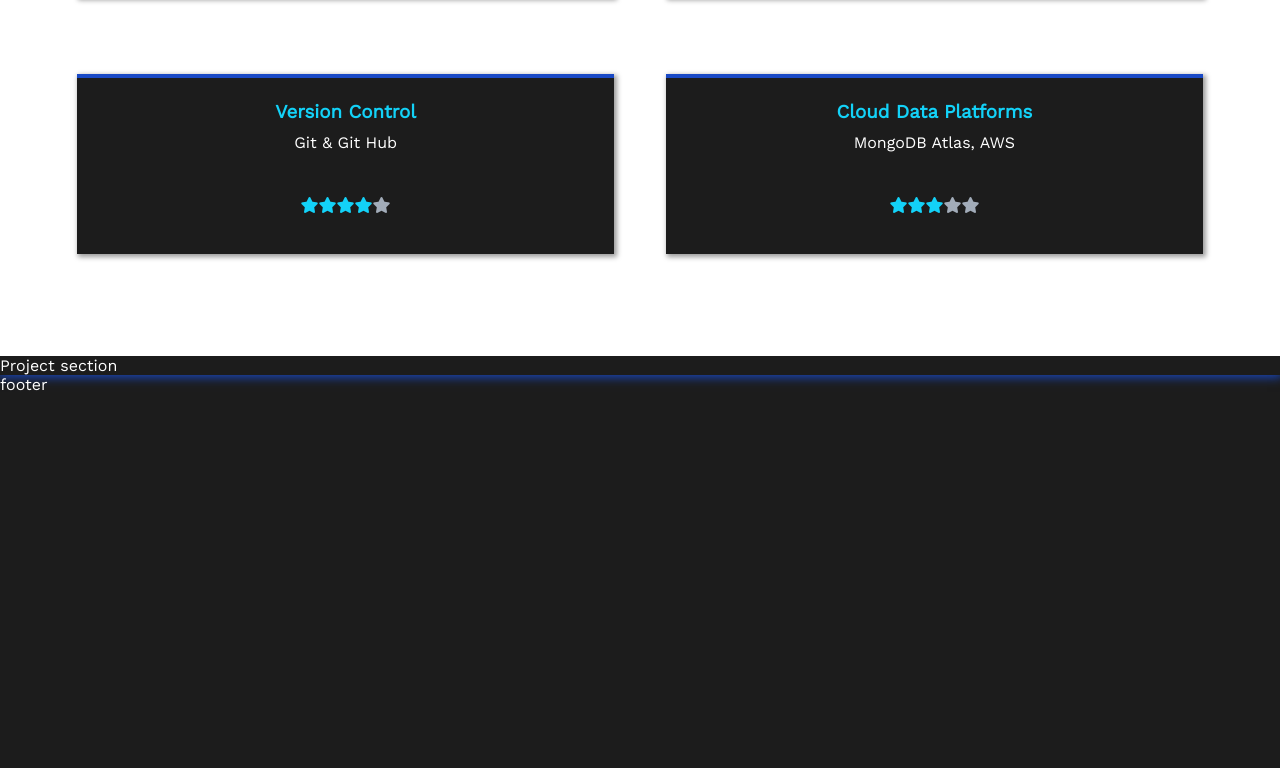
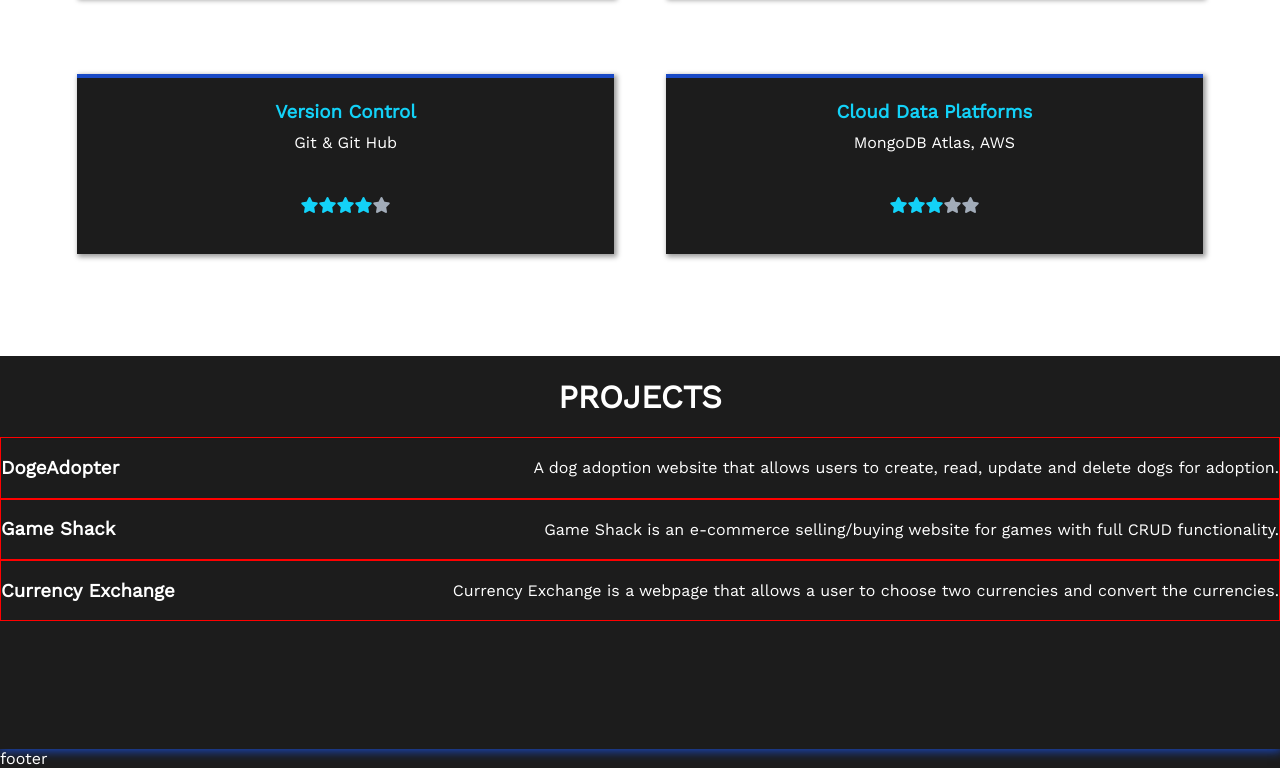
Before and after one commit to SunghunP/front-sung-portfolio, a React (Create React App) app: page / in a window 1280 px wide. Shown: the part 1401-2169 px from the top of the page. Before the commit the page ends 1795 px from the top, so only its background shows below. Built offline with nearby package versions, Linux system fonts and the light colour scheme.

Commit message:
Create skeleton of project section

```diff
--- a/src/components/Project.jsx
+++ b/src/components/Project.jsx
@@ -1,3 +1,19 @@
-export default function Project () {
-	return <div>project</div>
-}
+import styled from 'styled-components';
+
+const StyledCard = styled.div`
+	border: 1px red solid;
+	align-items: center;
+	justify-content: space-between;
+`;
+
+export default function Project({theme, e}) {
+	return <StyledCard theme={theme} className='card flex'>
+		<div className='card-title'>
+			<h3 className='title'>{e.name}</h3>
+		</div>
+		<div className='card-content flex col'>
+			<div>{e.desc}</div>
+			{/* <img src> */}
+		</div>
+	</StyledCard>
+};
--- a/src/components/Resume.jsx
+++ b/src/components/Resume.jsx
@@ -3,8 +3,6 @@ import resume from '../assets/resume/Sunghun_Park_Resume.pdf';
 
 const ResumeDiv = styled.div`
   width: 100%;
-  align-items: center;
-  justify-content: center;
   padding: 10px 0px;
 
   a {
--- a/src/components/mainPageSections/ProjectSection.jsx
+++ b/src/components/mainPageSections/ProjectSection.jsx
@@ -1,5 +1,22 @@
-export default function ProjectSection() {
-  return <div>
-    Project section
-  </div>
-}
+import styled from 'styled-components';
+import Project from '../Project';
+import mapDataToComponents from '../../helpers/mapDataToComponents';
+
+const StyledDiv = styled.div`
+  align-items: center;
+  justify-content: center;
+
+  .wrapper {
+    width: 100%;
+    margin-bottom: 10%;
+  }
+`;
+
+export default function ProjectSection({theme, projectList}) {
+  return <StyledDiv theme={theme} className='flex col'>
+    <h1>PROJECTS</h1>
+    <div className='wrapper flex col'>
+      {mapDataToComponents(projectList, Project, theme)}
+    </div>
+  </StyledDiv>
+};
```
